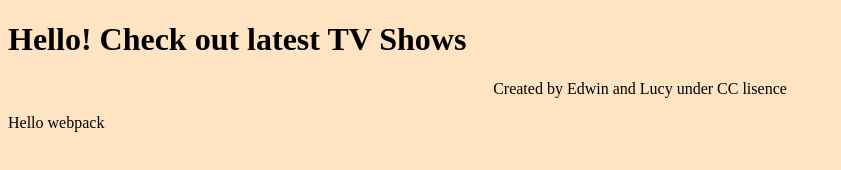
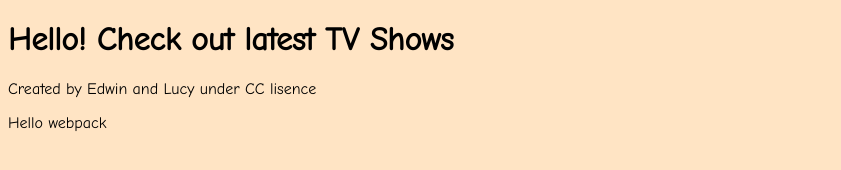
Before and after one commit to lucy-sees/tv-shows-capstone, a website built with webpack: page src/index.html in a window 1280 px wide. Shown: the whole page, without its empty margins (0-841 px from the left). Built offline with nearby package versions, Linux system fonts and the light colour scheme.

Commit message:
Add styling to footer

```diff
--- a/src/index.html
+++ b/src/index.html
@@ -4,6 +4,10 @@
 <head>
   <meta charset="UTF-8">
   <meta name="viewport" content="width=device-width, initial-scale=1.0">
+  <link rel="preconnect" href="https://fonts.googleapis.com">
+  <link rel="preconnect" href="https://fonts.gstatic.com" crossorigin>
+  <link href="https://fonts.googleapis.com/css2?family=Comic+Neue:wght@300;400&display=swap" rel="stylesheet">
+  <link rel="stylesheet" href="./style.css">
   <title>TV Shows Capstone</title>
 </head>
 
@@ -14,4 +18,5 @@
 <footer>
   <p>Created by Edwin and Lucy under CC lisence</p>
 </footer>
+
 </html>
--- a/src/style.css
+++ b/src/style.css
@@ -1,7 +1,9 @@
 body {
   background-color: bisque;
+  font-family: 'Comic Neue', cursive;
+
 }
 
 footer {
-  text-align: center;
+  text-align: start;
 }
```
Lines whose indentation alone changed are shown as unchanged.
